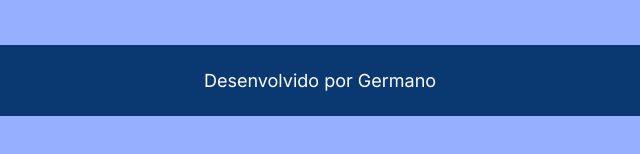
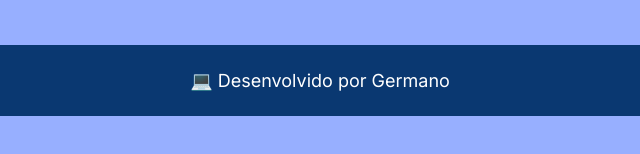
Before and after one commit to GermanoMacieira/Challenge-ONE-Decodificador, a plain HTML site: page index.html in a window 1280 px wide. Shown: the part 538-692 px from the top of the page, 320-960 px from the left. Drawn offline with Linux system fonts and the light colour scheme.

Commit message:
Acrescentando imagem de um pc no rodapé do index.html

```diff
--- a/index.html
+++ b/index.html
@@ -35,7 +35,7 @@
     </main>
 
     <footer class="rodape">
-            <p>Desenvolvido por Germano</p>
+            <p>💻 Desenvolvido por Germano</p>
     </footer>
     <script src="./scripts/script.js"></script>
 </body>
```
